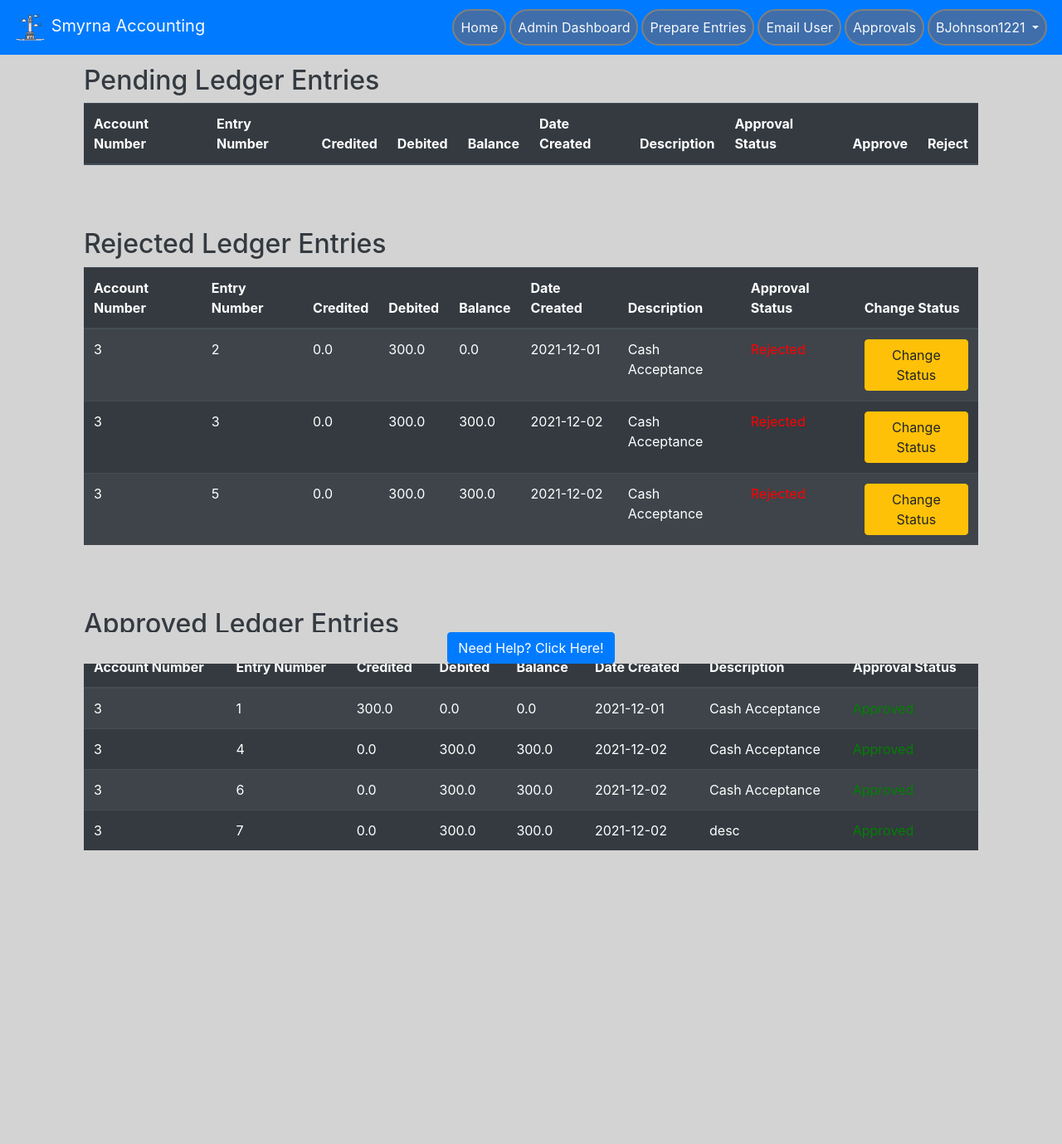
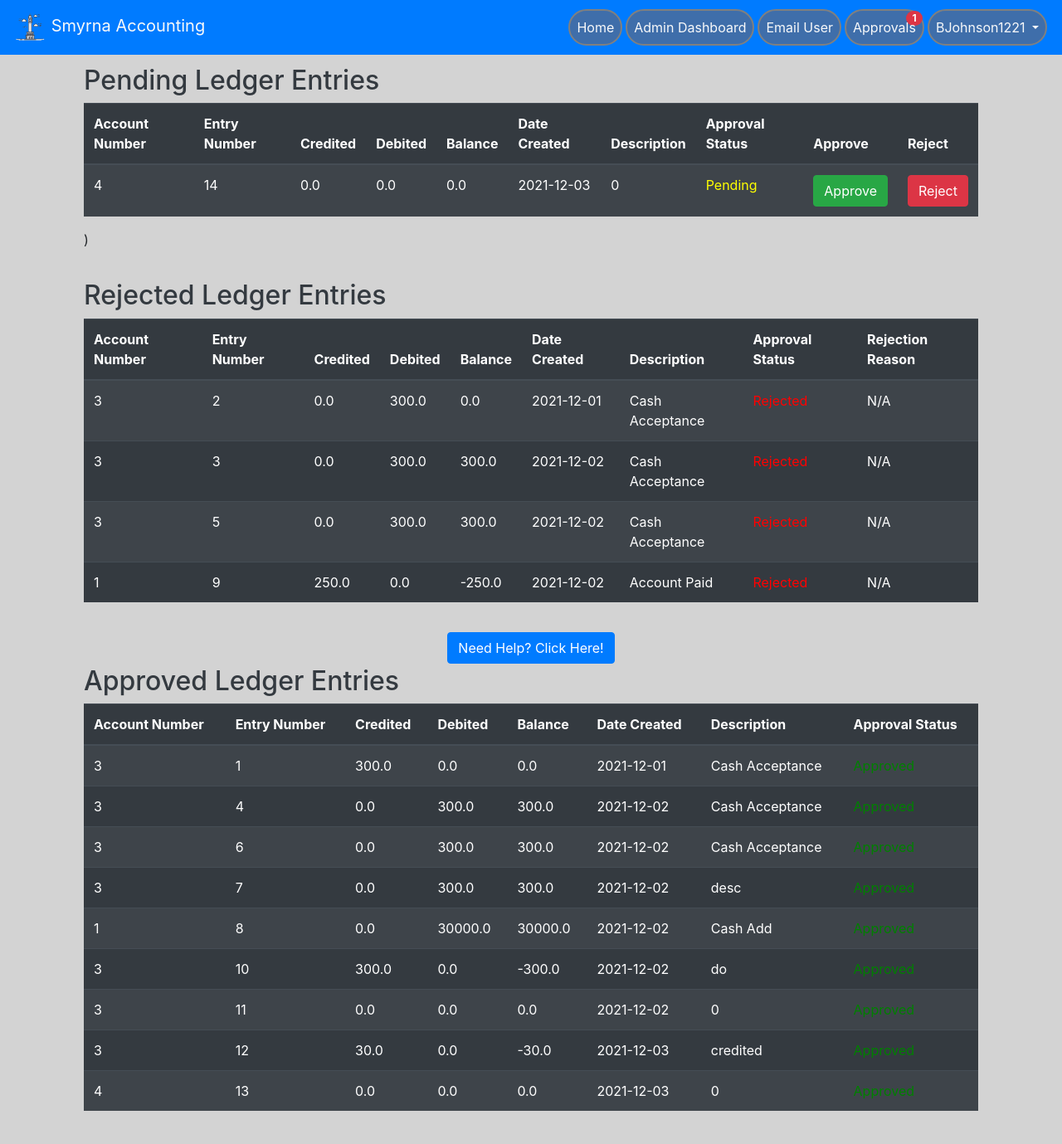
Before and after one commit to Dunson/SWE_4713_Project, a Flask app: page /approvals in a window 1280 px wide. Shown: the whole page at 83% size. Before the commit the page ends 1025 px from the top, so only its background shows below. Run offline with Flask 2, Linux system fonts and the light colour scheme; a user stored in the database is signed in; data comes from the database, SQL or seed files in the repository; lists and menus that the app fills with data are empty; some libraries are stand-ins or nearby versions.

Commit message:
many changes

```diff
--- a/website/__init__.py
+++ b/website/__init__.py
@@ -53,5 +53,5 @@
 #Function for creating the database
 def create_database(app):
     if not path.exists('website/' + DB_NAME):
-        db.create_all(app = app)
+        db.create_all(app=app)
         print('Created Database!')
--- a/website/auth.py
+++ b/website/auth.py
@@ -3,13 +3,14 @@
 
 from flask import Blueprint, render_template, request, flash, redirect, url_for
 from sqlalchemy.orm import query
-from .models import User, Account, Ledger, Error, Journal, Attachments
+from .models import User, Account, Ledger, Error
 from werkzeug.security import generate_password_hash, check_password_hash
 from . import db, mail
 from flask_login import login_user, login_required, logout_user, current_user
 from .email import send_recovery
 from datetime import datetime, timedelta
 from flask_mail import Mail, Message
+import json
 auth = Blueprint('auth', __name__)
 
 #GLOBAL Variables
@@ -104,7 +105,6 @@
     logout_user()
     return redirect(url_for('auth.login'))
 
-
 @auth.route('/sign-up', methods=['GET', 'POST'])
 def sign_up():
     if request.method == 'POST':
@@ -114,8 +114,12 @@
         password_one = request.form.get('password1')
         password_two = request.form.get('password2')
 
-        user = User.query.filter_by(email=email).first()
-        pwd_check = User.password_check(password_one)
+        print(password_one,password_two)
+
+        user_init = User()
+
+        user = user_init.query.filter_by(email=email).first()
+        pwd_check = user_init.password_check(password_one, password_two)
 
         # Creation validation logic
         if user:
@@ -141,8 +145,7 @@
         else:
             # Add user to database
             new_user = User(email=email, firstName=firstName, lastName=lastName,
-                            password=generate_password_hash(
-                                password_one, method='sha256'),
+                            password=generate_password_hash(password_one, method='sha256'),
                             userName=userNameGenGlobal(firstName, lastName),
                             hasAdmin=False, hasMan=False, status=False,
                             creationDate=datetime.now(), expirationDate=datetime.now() + timedelta(days=365))
@@ -329,7 +332,7 @@
 
     return render_template('accountOverview.html', user=current_user,
                         query=User.query.all(), searchID=id,
-                        acc_query = Account.query.join(User).filter(Account.user_id==id))
+                        acc_query= Account.query.join(User).filter(Account.user_id==id))
 
 
 
@@ -375,20 +378,17 @@
         entry_desc = request.form.get('entry_desc')
         entry_cred = request.form.get('entry_cred')
         entry_deb = request.form.get('entry_deb')
-        journal_id = 3 # set to 3
-
-        #account.user_journals
-
-        acc_ID = id # set to one by default until we fix html page
+        acc_ID = id
 
 
         init_deb = float(entry_deb)
         init_cred = float(entry_cred)
         entry_bal = init_deb - init_cred
 
-        new_entry = Ledger(acc_num=acc_ID, entry_date=datetime.now(), entry_desc=entry_desc,
+        new_entry = Ledger(entry_date=datetime.now(), entry_desc=entry_desc,
                            entry_cred=entry_cred, entry_deb=entry_deb, entry_bal=entry_bal,
-                           isApproved='Pending', journal_id=journal_id)
+                           isApproved='Pending', acc_num=acc_ID, attachment=bytes(json.dumps("static/default.pdf"), 'utf8'),
+                           reject_comment="N/A")
         db.session.add(new_entry)
         db.session.commit()
 
@@ -407,13 +407,12 @@
             new_balance = format_balance(calculate_balance(prev_bal, entry_bal))
             new_entry.update_balance(new_balance, commit=True)
 
-
         return redirect(url_for('auth.view_account',id = acc_ID))
 
-
-    return render_template('accountView.html', user = current_user, acc_ID = id,
-                        acc_query = Account.query.join(User).filter(Account.user_id==id),
-                        led_query = Ledger.query.join(Account).filter(Ledger.acc_num==id))
+    return render_template('accountView.html', user= current_user, acc_ID=id,
+                        acc_query=Account.query.join(User).filter(Account.user_id == id),
+                        led_query=Ledger.query.join(Account).filter(Ledger.acc_num == id,
+                                                                    Ledger.isApproved == 'Approved'))
 
 
 
@@ -431,7 +430,7 @@
 
 @auth.route('/home')
 def homepage():
-    return render_template("home.html", user=current_user, acc_query = Account.query.join(User))
+    return render_template("home.html", user=current_user, acc_query=Account.query.join(User))
 
 
 @auth.route('/help')
@@ -442,10 +441,6 @@
 @auth.route('/email_user')
 def e():
     return render_template("email_user.html", user=current_user)
-
-@auth.route('/prepare_entries')
-def pe():
-    return render_template("prepare_entries.html", user=current_user)
 
 
 @auth.route('/email_user', methods=['POST', 'GET'])
@@ -501,13 +496,6 @@
                            all=Ledger.query.all())
 
 
-@auth.route('/acc_ledger/<id>', methods=['GET', 'POST'])
-def accl (id):
-    id = User.id
-    return render_template('acc_ledger.html', user=current_user, journal_query=Journal.query.join(Account),
-                           accl_query=Ledger.query.join(Journal), att_query=Attachments.query.join(Ledger))
-
-
 @auth.route('/income_statement/', methods=['GET','POST'])
 def income_statement():
     return render_template('income_statement.html', user=current_user)
--- a/website/templates/accountOverview.html
+++ b/website/templates/accountOverview.html
@@ -164,16 +164,13 @@
           <td>{{account.acc_desc}}</td>
           <td>{{account.acc_cat}}</td>
           <td>{{account.acc_statement}}</td>
-
           <td>
             <form method="POST" >
                 <button type="submit" name = "get_account" class="btn btn-success" value="{{ account.acc_num }}">
-                    View Account
+                    View Journal
                 </button>
             </form>
         </td>
-
-
         </tr>
         {% endfor %}
       </tbody>
--- a/website/templates/accountView.html
+++ b/website/templates/accountView.html
@@ -2,6 +2,9 @@
 {% block title %} Account View {% endblock %}
 
 {%block content%}
+    <head>
+    <h1>Journal</h1>
+    </head>
 <br>
 <div class="container-fluid" style="height: 400px">
     <table class="table table-striped table-dark">
@@ -13,6 +16,7 @@
             <th scope="col">Debit</th>
             <th scope="col">Credit</th>
             <th scope="col">Balance</th>
+              <th scope="col">PR</th>
           </tr>
         </thead>
         <tbody style="overflow-y: scroll;">
@@ -25,6 +29,7 @@
             <td>{{ledger.entry_deb}}</td>
             <td>{{ledger.entry_cred}}</td>
             <td>${{ledger.entry_bal}}</td>
+          <td><a href="/accountOverview/{{ ledger.acc_num }}">Post Reference</a></td>
           </tr>
           {% endfor %}
 
--- a/website/templates/approvals.html
+++ b/website/templates/approvals.html
@@ -48,14 +48,36 @@
           <td style="color: red">Rejected</td>
           {% endif %}
           <td><form method="post"><button name="approve" type="submit" class="btn btn-success" value="{{ ledger.entry_num }}">Approve</button></form></td>
-          <td><form method="post"><button name="reject" type="submit" class="btn btn-danger" value="{{ ledger.entry_num }}" >Reject</button></form></td>
+          <td>
+              <!-- Button trigger modal -->
+            <button name="init_reject" type="button" class="btn btn-danger" data-toggle="modal" data-target="#exampleModal">Reject</button>
+
+<!-- Modal -->
+ <div class="modal fade" id="exampleModal" tabindex="-1" aria-labelledby="exampleModalLabel" aria-hidden="true">
+  <div class="modal-dialog">
+    <div class="modal-content">
+      <form method="post">
+      <div class="modal-body">
+            <textarea class="form-control" placeholder="Leave a comment here" id="floatingTextarea"></textarea>
+            <label for="floatingTextarea">Comment</label>
+      </div>
+      <div class="modal-footer">
+        <button type="button" class="btn btn-secondary" data-dismiss="modal">Close</button>
+        <button type="submit" name="reject" class="btn btn-primary" value={{ ledger.entry_num }} data-dismiss="modal">Save changes</button>
+      </div>
+      </form>
+    </div>
+  </div>
+</div>
+
+          </td>
         </tr>
         {% endfor %}
 
       </tbody>
     </table>
   </div>
-
+        )
 
   <br>
 
@@ -79,7 +101,7 @@
           <th>Date Created</th>
           <th>Description</th>
           <th>Approval Status</th>
-          <th>Change Status</th>
+          <th>Rejection Reason</th>
         </tr>
       </thead>
 
@@ -98,7 +120,7 @@
           {% else %}
           <td style="color: red">Rejected</td>
           {% endif %}
-          <td><form method="post"><button name="reverse" type="submit" class="btn btn-warning">Change Status</button></form></td>
+          <td id="reject_comment">{{ x.reject_comment }}</td>
         </tr>
         {% endfor %}
 
--- a/website/templates/base.html
+++ b/website/templates/base.html
@@ -58,9 +58,6 @@
                         <li class = "nav-item">
                     <a class = "nav-link text-light text-center" id = "homepage" href="/home">Home</a>
                         </li>
-                        <li class = "nav-item">
-                        <a class = "nav-link text-light text-center" id ="prepare_entries" href="/prepare_entries">Prepare Entries</a>
-                        </li>
                         {% endif %}
 
                 {% if user.hasAdmin %}
@@ -70,13 +67,11 @@
                 <li class = "nav-item">
                     <a class = "nav-link text-light text-center" id = "adminPort" href="/adminPortal">Admin Dashboard</a>
                 </li>
-                    <li class = "nav-item">
-                        <a class = "nav-link text-light text-center" id ="prepare_entries" href="/prepare_entries">Prepare Entries</a>
-                    </li>
                  <li class = "nav-item">
                     <a class = "nav-link text-light text-center" id = "emailuser" href="/email_user">Email User</a>
                  </li>
                  <li class = "nav-item">
+                     <span class="badge badge-pill badge-danger" style="float:right;margin-bottom:-10px;">1</span>
                     <a class = "nav-link text-light text-center" id = "approvals" href="/approvals">Approvals</a>
                  </li>
                 {% endif %}
--- a/website/views.py
+++ b/website/views.py
@@ -7,6 +7,7 @@
 
 
 views = Blueprint('views', __name__)
+
 
 @views.route('/', methods =['GET', 'POST'])
 @login_required
```
Also changed, not shown: website/models.py (+15 -21 lines), website/templates/prepare_entries.html (deleted, +0 -32 lines), website/database.db.
